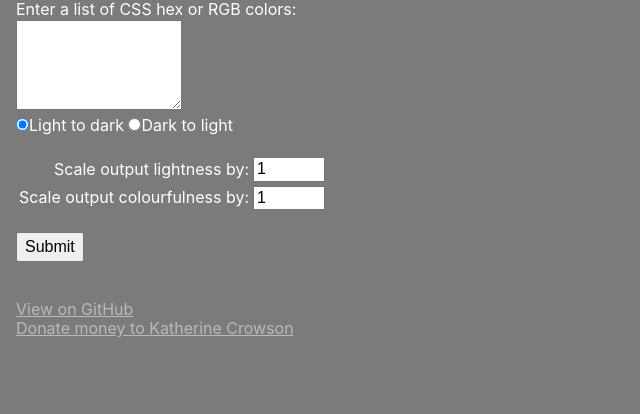
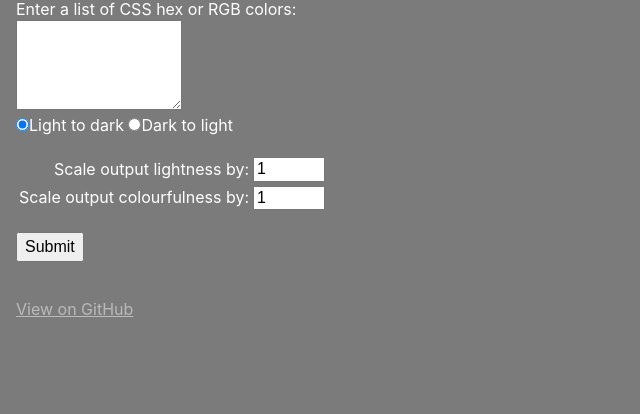
Before and after one commit to crowsonkb/color_schemer, a Flask app: page / in a window 1280 px wide. Shown: the part 116-530 px from the top of the page, without its empty margins (0-640 px from the left). Run offline with Flask 2, Linux system fonts and the light colour scheme; parts of the project's set-up code (start-up, migrations or seed data) failed here and were passed over.

Commit message:
Remove donation link

```diff
--- a/templates/index.html
+++ b/templates/index.html
@@ -24,5 +24,4 @@
     </form>
     <br><br>
     <a href="https://github.com/crowsonkb/color_schemer">View on GitHub</a><br>
-    <a href="http://paypal.me/KatherineCrowson">Donate money to Katherine Crowson</a>
 {% endblock %}
```
